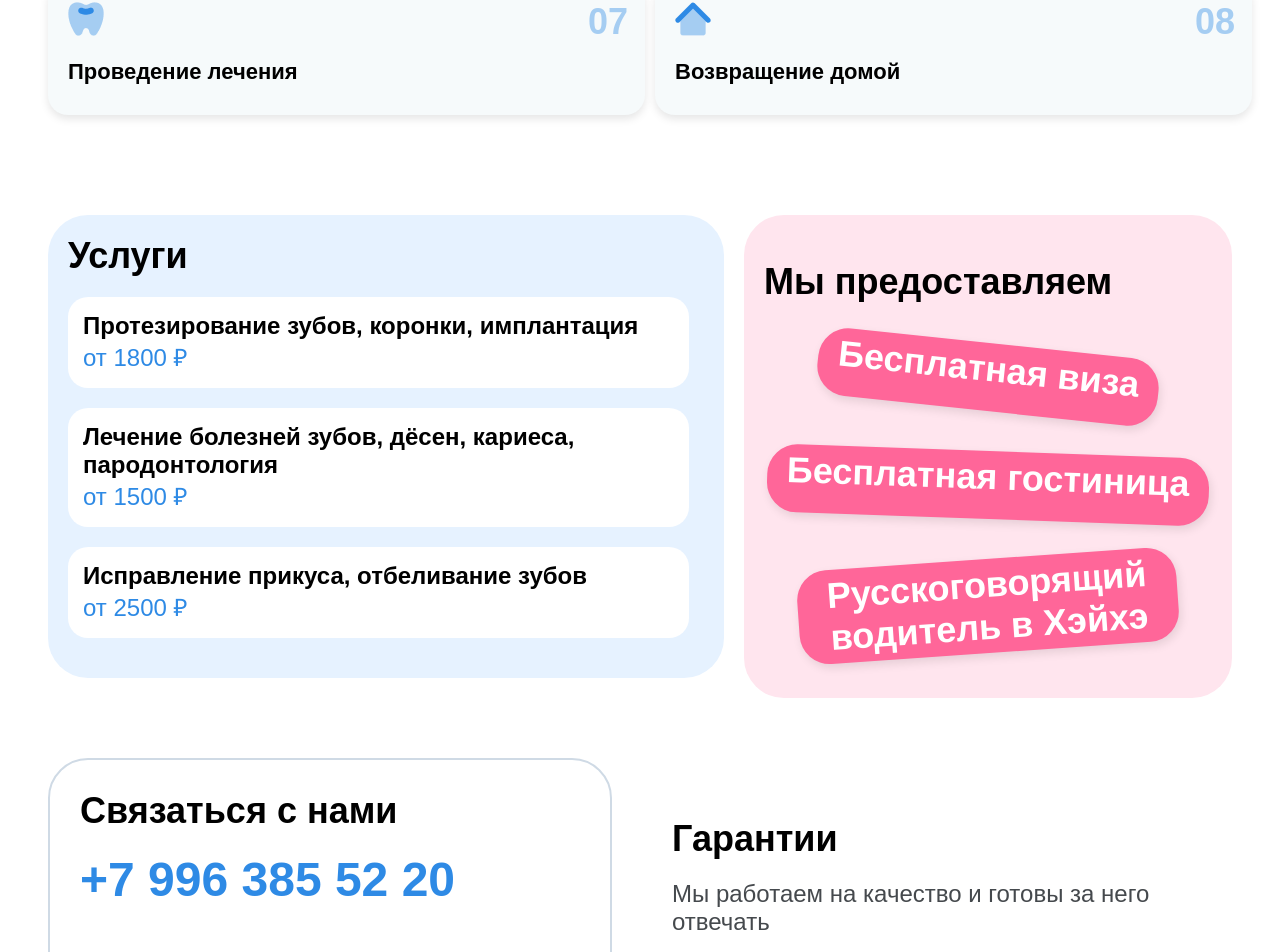
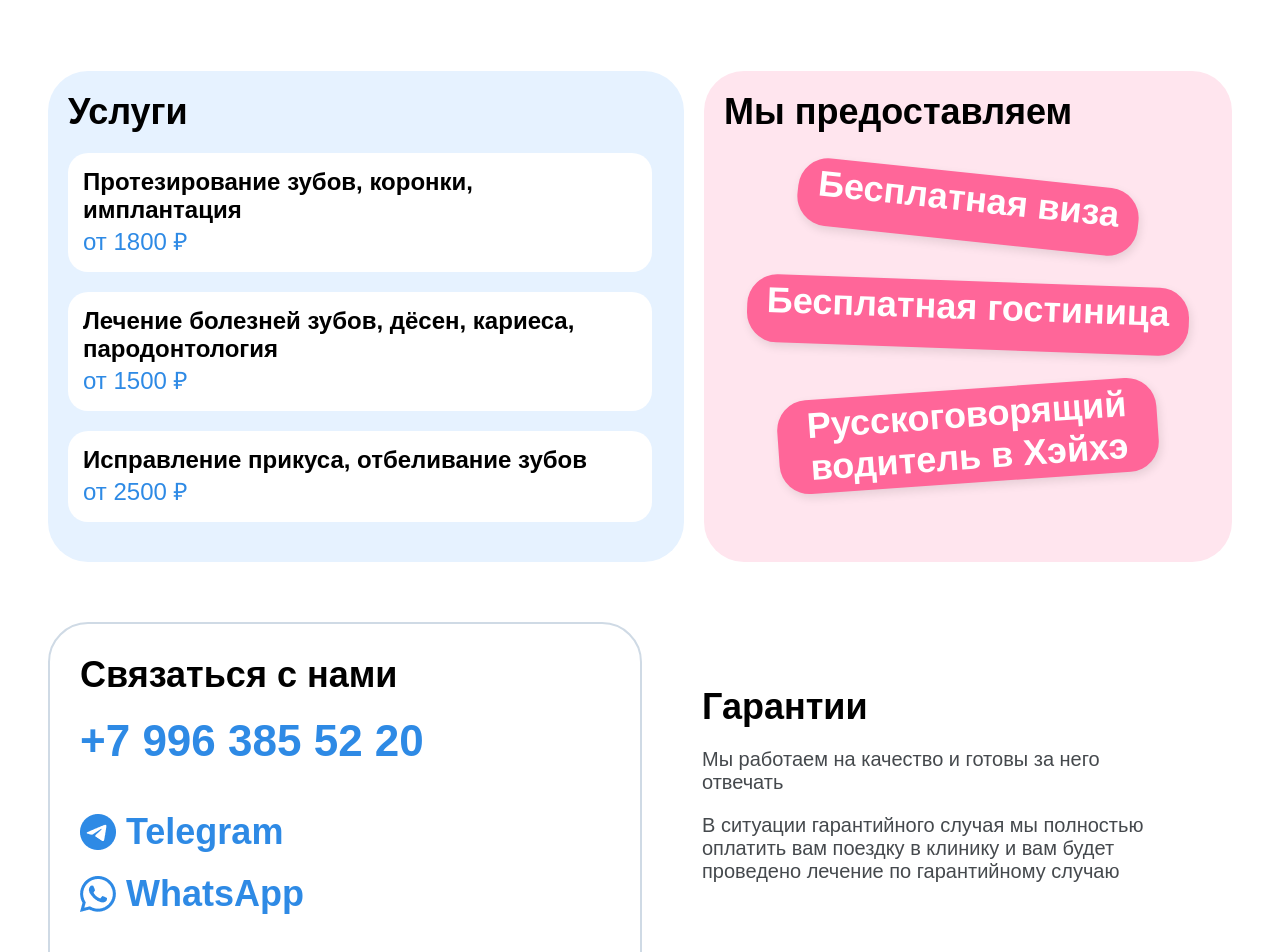
Before and after one commit to VoRaX00/Dentistry, a Next.js app: page / in a window 1280 px wide. Shown: the part 1263-2215 px from the top of the page. Built offline with nearby package versions, Linux system fonts and the light colour scheme.

Commit message:
adaptive HowIt

```diff
--- a/src/components/Card.tsx
+++ b/src/components/Card.tsx
@@ -9,11 +9,11 @@ type ContactCardProps = {
     height: string;
 };
 
-export const Card: React.FC<ContactCardProps> = ({ text, number, imgSrc, width, height }) => {
+export const Card: React.FC<ContactCardProps> = ({ text, number, imgSrc, width, height}) => {
     return (
         <div className={styles.card} style={{
             width,
-            height: height,
+            height,
         }}>
             <div className={styles.iconTextContainer}>
                 <img src={imgSrc} alt="message" className={styles.icon}/>
--- a/src/components/Guarantees.tsx
+++ b/src/components/Guarantees.tsx
@@ -1,6 +1,4 @@
 import styles from "@/styles/Guarantees.module.css"
-import {Messenger} from "@/components/Messenger";
-import {ContactUs} from "@/components/ContactUs";
 export function Guarantees() {
     return (
         <div className={styles.guarantees}>
--- a/src/components/Hero.tsx
+++ b/src/components/Hero.tsx
@@ -14,7 +14,7 @@ export function Hero() {
 
     return (
         <section className={styles.hero}>
-            <img src="/hole.png" alt="Clinic" className={styles.heroImage}/>
+            <img src="/hole.png" alt="Clinic" className={styles.heroImage} />
             <div className={styles.heroContent}>
                 <div className={styles.heroDiv}>
                     <h1 className={styles.heroTitle}>
--- a/src/components/HowIt.tsx
+++ b/src/components/HowIt.tsx
@@ -21,7 +21,6 @@ export function HowIt() {
                 <Card text="Проведение лечения" number="07" imgSrc="icons/tooth.png" width="675px"
                       height="134px"/>
                 <Card text="Возвращение домой" number="08" imgSrc="icons/home.png" width="675px" height="134px"/>
-
             </div>
         </div>
     )
--- a/src/styles/Bonuses.module.css
+++ b/src/styles/Bonuses.module.css
@@ -3,14 +3,12 @@
     display: flex;
     flex-direction: column;
     align-items: center;
-    box-sizing: border-box;
-    justify-content: center;
+    justify-content: flex-start;
     background-color: #FFE5EE;
     border-radius: 40px;
     max-width: 488px;
     width: 100%;
     min-height: 444px;
-    height: auto;
     padding: 20px;
     gap: 40px;
 }
@@ -23,8 +21,6 @@
     padding: 5px 10px;
     border-radius: 30px;
     display: inline;
-    justify-content: center;
-    align-items: center;
     font-size: 36px;
     text-align: center;
     transform: rotate(-4deg);
@@ -56,3 +52,14 @@
     font-size: 36px;
     align-self: flex-start;
 }
+
+
+@media (max-width: 1250px) {
+    .bonus-item {
+        margin-top: 30px;
+    }
+
+    .bonuses {
+        width: 455px;
+    }
+}
--- a/src/styles/Card.module.css
+++ b/src/styles/Card.module.css
@@ -11,8 +11,7 @@
     box-shadow: 0 4px 8px rgba(0, 0, 0, 0.1);
     flex: 1;
     position: relative;
-    min-width: 400px;
-    max-width: 675px;
+    flex-basis: 30%;
     transition: flex-basis 0.3s ease;
 }
 
@@ -31,6 +30,7 @@
     font-size: 22px;
     font-weight: bold;
     color: #000;
+    white-space: nowrap;
 }
 
 .number {
@@ -42,3 +42,15 @@
     height: 40px;
     color: #2E8AE566;
 }
+
+@media (max-width: 1090px) {
+    .card {
+        flex-basis: auto;
+        max-width: 100%;
+        width: 100%;
+        height: auto;
+    }
+    .text {
+        white-space: normal;
+    }
+}
--- a/src/styles/ContactUs.module.css
+++ b/src/styles/ContactUs.module.css
@@ -13,7 +13,7 @@
 
 .number {
     font-weight: bold;
-    font-size: 48px;
+    font-size: 44px;
     color: #2E8AE5;
     margin-bottom: 45px;
 }
--- a/src/styles/Guarantees.module.css
+++ b/src/styles/Guarantees.module.css
@@ -1,11 +1,10 @@
 .guarantees {
     display: flex;
     flex-direction: column;
-    align-items: flex-start;
+    justify-content: center;
     background-color: transparent;
     border-radius: 40px;
-    padding: 60px;
-    margin-bottom: 45px;
+    padding-left: 60px;
     width: 675px;
     height: 325px;
 }
@@ -20,3 +19,9 @@
     font-size: 24px;
     color: #45494D;
 }
+
+@media (max-width: 1340px) {
+    .text {
+        font-size: 20px;
+    }
+}
--- a/src/styles/Hero.module.css
+++ b/src/styles/Hero.module.css
@@ -63,7 +63,7 @@
 }
 
 @media (max-width: 1042px) {
-    .heroContent {
-        max-width: 0;
+    .heroContent p{
+        font-size: 24px;
     }
 }
--- a/src/styles/HowIt.module.css
+++ b/src/styles/HowIt.module.css
@@ -19,3 +19,13 @@
     justify-content: flex-start;
     width: 100%;
 }
+
+@media (max-width: 1090px) {
+    .allCards {
+        display: grid;
+        grid-template-columns: repeat(2, minmax(500px, 1fr));
+        row-gap: 10px;
+        column-gap: 10px;
+    }
+
+}
--- a/src/styles/Services.module.css
+++ b/src/styles/Services.module.css
@@ -3,7 +3,9 @@
     justify-content: flex-start;
     padding-top: 60px;
     max-width: 100%;
+    min-height: 444px;
     width: 100%;
+    height: auto;
     gap: 20px;
     flex-wrap: nowrap;
     box-sizing: border-box;
@@ -22,7 +24,6 @@
     min-height: 444px;
     width: 100%;
     height: auto;
-    margin-bottom: 20px;
 }
 
 .text {
```
